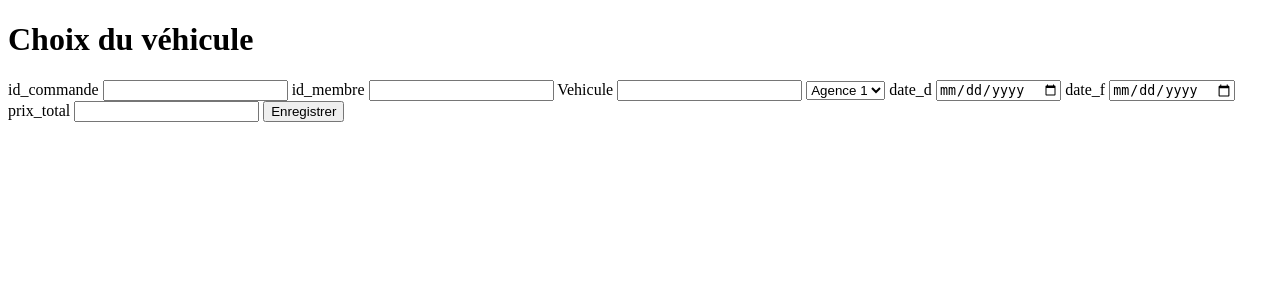
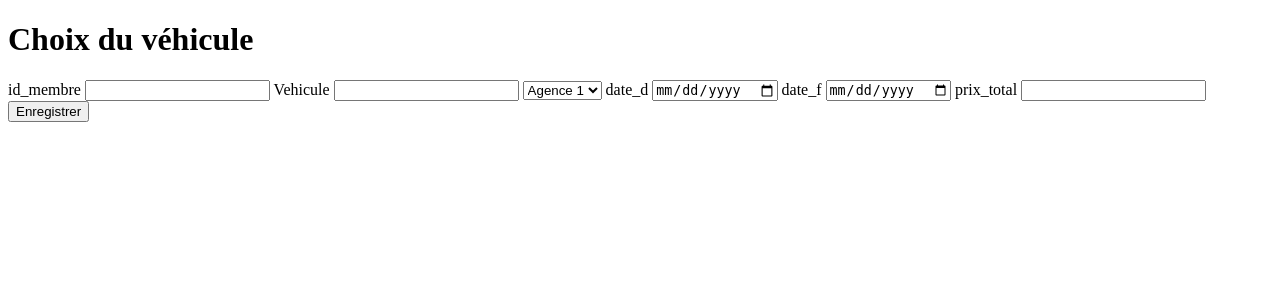
Before and after one commit to harrybarcia/Projet_POO, a PHP site: page /commande.php in a window 1280 px wide. Shown: the top 300 px of the page. Run offline with PHP 8.4, Linux system fonts and the light colour scheme.

Commit message:
création commande.php et entrée en bdd

```diff
--- a/Harry/src/controllers/commande.controller.php
+++ b/Harry/src/controllers/commande.controller.php
@@ -2,7 +2,7 @@
 
 class CommandeController{
 
-  private $id_commande;
+  // private $id_commande;
   private $id_membre;
   private $id_vehicule;
   private $id_agence;
@@ -10,10 +10,10 @@ class CommandeController{
   private $date_f;
   private $prix_total;
 
-  public function __construct($IC,$IM, $IV, $IA, $DD, $DF, $PT)
-  //
+  public function __construct($IM, $IV, $IA, $DD, $DF, $PT)
+  //$IC,
   {
-    $this->set_id_commande($IC);
+    // $this->set_id_commande($IC);
     $this->set_id_membre($IM);
     $this->set_id_vehicule($IV);
     $this->set_id_agence($IA);
@@ -23,13 +23,13 @@ class CommandeController{
 
   }
 
-  public function get_id_commande(){
-    return $this->id_commande;
-  }
+  // public function get_id_commande(){
+  //   return $this->id_commande;
+  // }
 
-  public function set_id_commande($IC){
-    return $this->id_commande = $IC;
-  }
+  // public function set_id_commande($IC){
+  //   return $this->id_commande = $IC;
+  // }
 
 
   public function get_id_membre(){
@@ -87,8 +87,8 @@ class CommandeController{
 
   public function inscription(){
     $commandeModel = new CommandeModel;
-    $commandeModel->insert( $this->id_commande, $this->id_membre, $this->id_vehicule,$this->id_agence, $this->date_d, $this->date_f, $this->prix_total);
-
+    $commandeModel->insert(  $this->id_membre, $this->id_vehicule,$this->id_agence, $this->date_d, $this->date_f, $this->prix_total);
+//$this->id_commande,
   }
 }
 ?>
--- a/Harry/src/models/commande.model.php
+++ b/Harry/src/models/commande.model.php
@@ -11,15 +11,15 @@ class CommandeModel{
     $this->connexion=$db->getPDO();
   }
 
-  public function insert($id_commande, $id_membre, $id_vehicule, $id_agence, $date_d, $date_f, $prix_total){
-
-  $request= $this->connexion->prepare("INSERT INTO Commande (id_commande,id_membre,id_vehicule,id_agence,date_d,date_f,prix_total,date_enregistrement) VALUES (:id_commande,:id_membre,:id_vehicule,:id_agence,:date_d,:date_f,:prix_total, NOW())");
-
-    //
+  public function insert($id_membre, $id_vehicule, $id_agence, $date_d, $date_f, $prix_total){
+//$id_commande,
+  $request= $this->connexion->prepare("INSERT INTO Commande (id_membre,id_vehicule,id_agence,date_d,date_f,prix_total,date_enregistrement) VALUES (:id_membre,:id_vehicule,:id_agence,:date_d,:date_f,:prix_total, NOW())");
+//id_commande,
+//:id_commande,
     //
     $request->execute([
 
-      ":id_commande"=>$id_commande,
+      // ":id_commande"=>$id_commande,
       ":id_membre"=>$id_membre,
       ":id_vehicule"=>$id_vehicule,
       ":id_agence"=>$id_agence,
@@ -29,12 +29,12 @@ class CommandeModel{
 
   }
 
-  public function read(){
-    $request = $this->connexion->prepare('SELECT * FROM Commande');
-    $request->execute();
-    $result = $request->fetchAll(PDO::FETCH_ASSOC);
-    return $result;
-  }
+  // public function read(){
+  //   $request = $this->connexion->prepare('SELECT * FROM Commande');
+  //   $request->execute();
+  //   $result = $request->fetchAll(PDO::FETCH_ASSOC);
+  //   return $result;
+  // }
 
 }
 
--- a/Harry/views/commande.php
+++ b/Harry/views/commande.php
@@ -4,11 +4,12 @@ require_once('../src/controllers/commande.controller.php');
 require_once('../src/models/commande.model.php');
 
 
-if (!empty($_POST['id_commande']) && !empty($_POST['id_membre']) && !empty($_POST['id_vehicule']) && !empty($_POST['id_agence']) && !empty($_POST['date_d']) && !empty($_POST['date_f']) && !empty($_POST['prix_total'])){
-
+if (!empty($_POST['id_membre']) && !empty($_POST['id_vehicule']) && !empty($_POST['id_agence']) && !empty($_POST['date_d']) && !empty($_POST['date_f']) && !empty($_POST['prix_total'])){
+   //$_POST['id_commande']) && !empty(
     echo "test 1";
 
-    $commande = new CommandeController($_POST['id_commande'], $_POST['id_membre'], $_POST['id_vehicule'], $_POST['id_agence'], $_POST['date_d'], $_POST['date_f'], $_POST['prix_total']);
+    $commande = new CommandeController( $_POST['id_membre'], $_POST['id_vehicule'], $_POST['id_agence'], $_POST['date_d'], $_POST['date_f'], $_POST['prix_total']);
+    //$_POST['id_commande'],
     $commande->inscription();
 
     echo "test 2";
@@ -30,9 +31,9 @@ if (!empty($_POST['id_commande']) && !empty($_POST['id_membre']) && !empty($_POS
 
   <form action="commande.php" method="post">
 
-  <label for="id_commande">id_commande</label>
+  <!-- <label for="id_commande">id_commande</label>
   <input type="text" id="id_commande" name="id_commande">
-
+   -->
   <label for="id_membre">id_membre</label>
   <input type="text" id="id_membre" name="id_membre">
 
```
